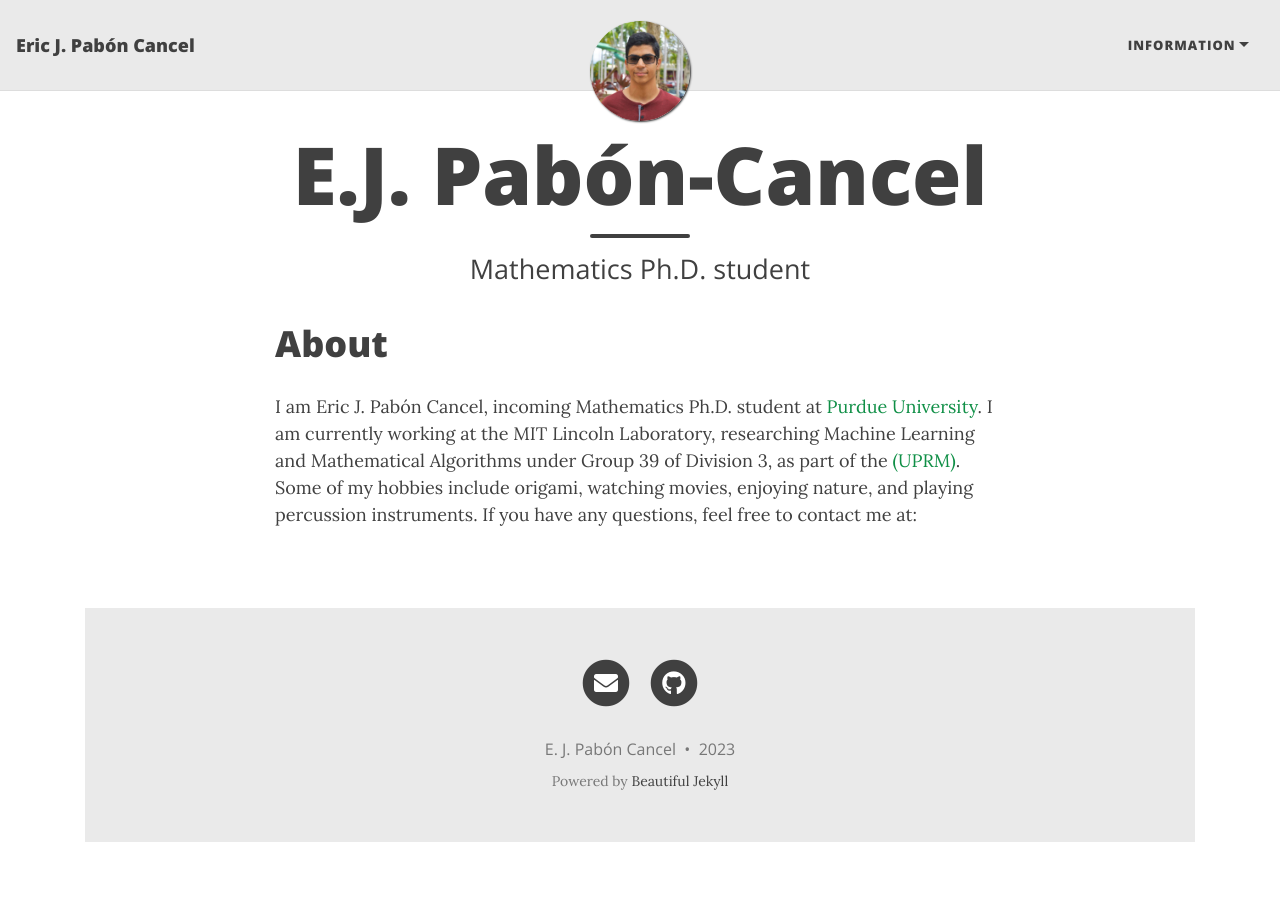
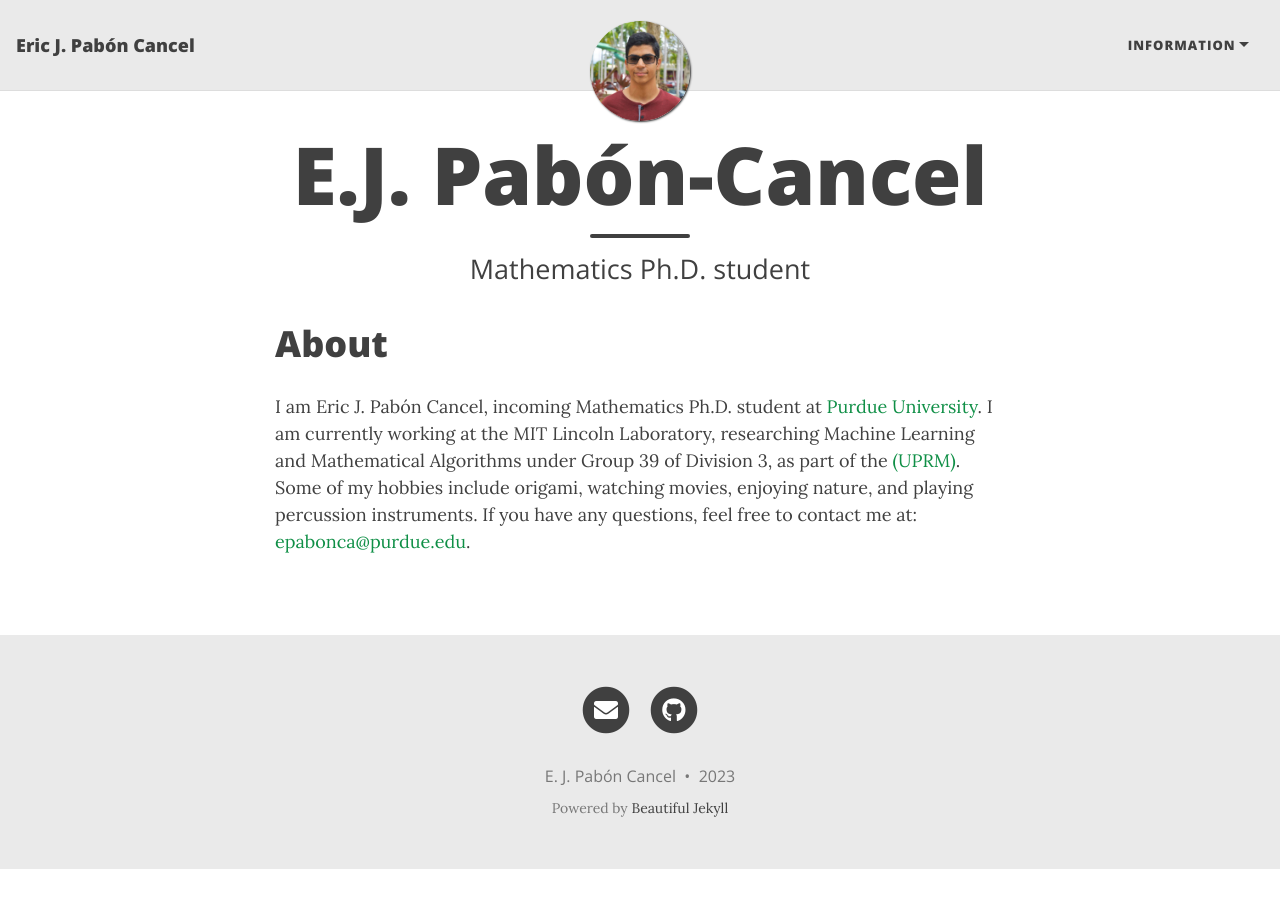
Before and after one commit to ejpaboncancel/ejpaboncancel-old.github.io, a Jekyll site: the page built from index.html, in a window 1280 px wide. Built offline with Jekyll 4.4.1, drawn with Linux system fonts in a browser that asks for light colours; nearby versions of some CDN libraries; the list of posts is cut into pages by our own code; some of the changed lines change nothing that is shown.

Commit message:
Update index.html

```diff
--- a/index.html
+++ b/index.html
@@ -9,4 +9,4 @@ subtitle: Mathematics Ph.D. student
   at the MIT Lincoln Laboratory, researching Machine Learning and Mathematical Algorithms under Group 39 of Division 3, as part of the <a href="https://www.gemfellowship.org>National GEM Consortium</a>
   Fellowship Employer Internship. I earned my Bachelor of Science degree in Mathematics at the University of Puerto Rico, Mayagüez Campus <a href="https://www.uprm.edu/portada/">(UPRM)</a>.
   Some of my hobbies include origami, watching movies, enjoying nature, and playing percussion instruments. If you have any questions, feel free to contact me at:
-  <a href="epabonca@purdue.edu>epabonca@purdue.edu</a>. </p></div>
+  <a href="epabonca@purdue.edu">epabonca@purdue.edu</a>. </p></div>
```
